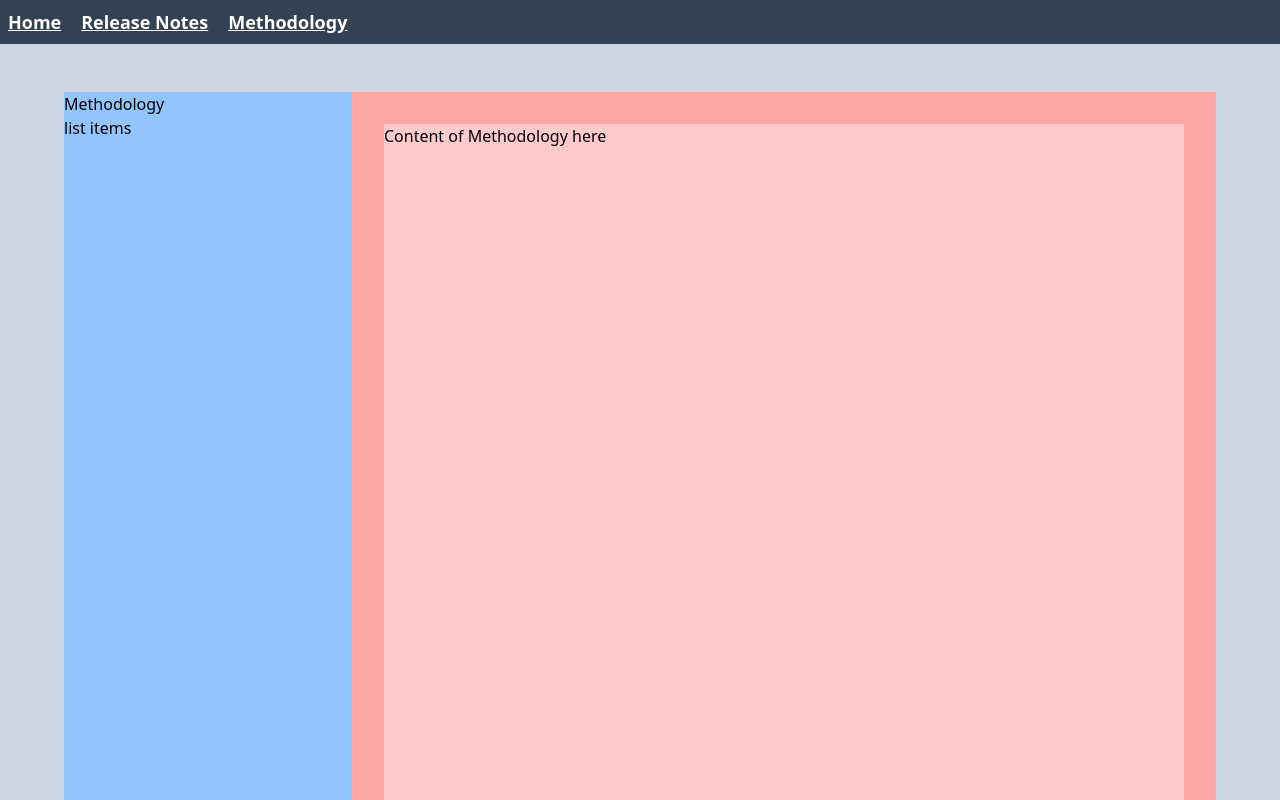
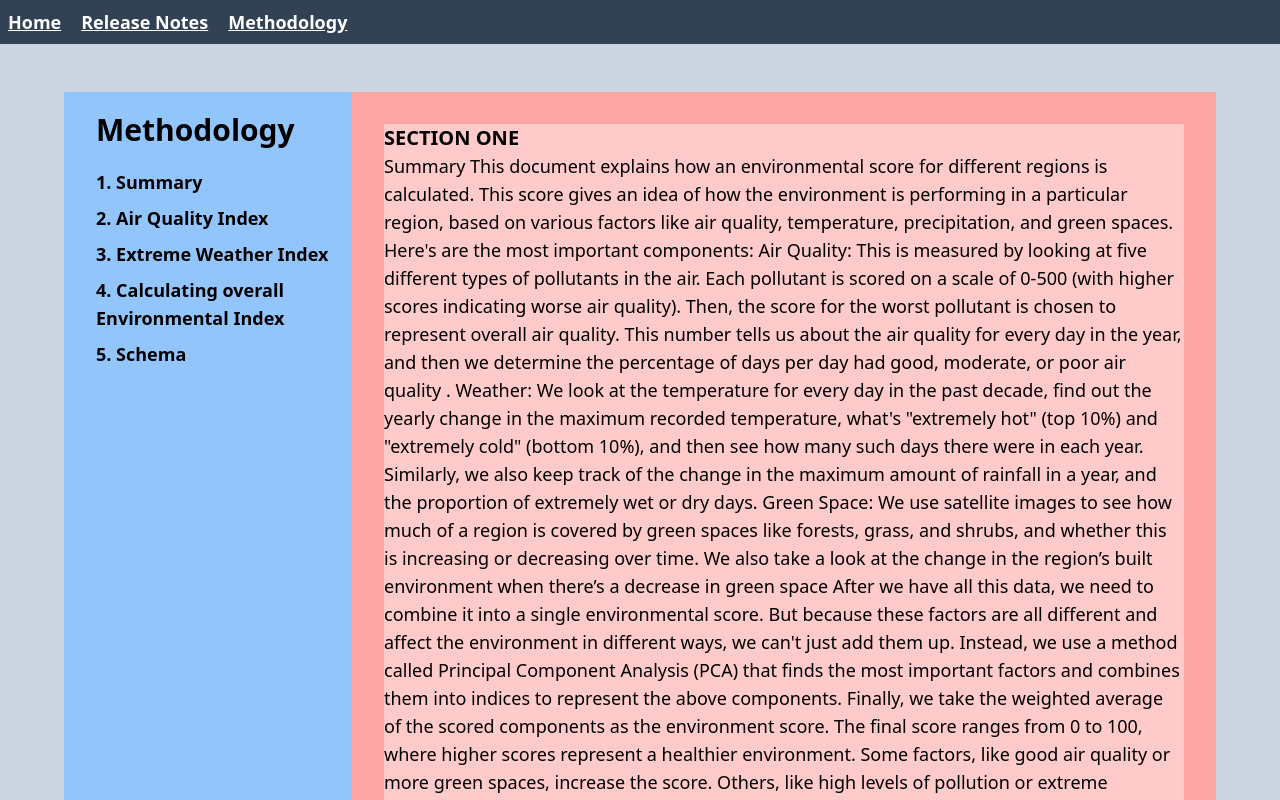
Before and after one commit to RobJJ/gpbp-ldt, a Next.js app: page /methodology in a window 1280 px wide. Built offline with nearby package versions, Linux system fonts and the light colour scheme.

Commit message:
added testing of href and sections for page navigation

```diff
--- a/src/app/methodology/page.jsx
+++ b/src/app/methodology/page.jsx
@@ -1,14 +1,84 @@
 export default function MethodologyPage() {
   return (
-    <div className="flex px-16 pt-12 bg-slate-300 w-full h-full">
+    <div className="flex px-16 pt-12 bg-slate-300 w-full h-full overflow-auto">
       <main className="flex w-full h-full">
-        <section className="h-full w-3/12 bg-blue-300 flex flex-col">
-          <h2>Methodology</h2>
-          <div> list items</div>
+        <section className="h-full w-3/12 bg-blue-300 flex flex-col gap-5 pt-5 pl-8">
+          <h2 className="font-bold text-3xl">Methodology</h2>
+          <div className="text-lg font-semibold flex flex-col gap-2">
+            <a href="#section1">1. Summary</a>
+            <a href="#section2">2. Air Quality Index</a>
+            <a href="#section3">3. Extreme Weather Index</a>
+            <a href="#section4">4. Calculating overall Environmental Index</a>
+            <a href="#section5">5. Schema</a>
+          </div>
         </section>
-        <section className="h-full w-9/12 bg-red-300 px-8 pt-8">
-          <main className="w-full h-full bg-red-200">
-            Content of Methodology here
+        <section className="h-full w-9/12 bg-red-300 px-8 pt-8 overflow-auto">
+          <main className="w-full h-full bg-red-200 flex flex-col gap-5 overflow-auto text-lg">
+            <div id="section1">
+              <span className="font-bold text-xl">SECTION ONE</span>
+              <br />
+              {` Summary This document explains how an environmental score for
+              different regions is calculated. This score gives an idea of how
+              the environment is performing in a particular region, based on
+              various factors like air quality, temperature, precipitation, and
+              green spaces. Here's are the most important components: Air
+              Quality: This is measured by looking at five different types of
+              pollutants in the air. Each pollutant is scored on a scale of
+              0-500 (with higher scores indicating worse air quality). Then, the
+              score for the worst pollutant is chosen to represent overall air
+              quality. This number tells us about the air quality for every day
+              in the year, and then we determine the percentage of days per day
+              had good, moderate, or poor air quality . Weather: We look at the
+              temperature for every day in the past decade, find out the yearly
+              change in the maximum recorded temperature, what's "extremely hot"
+              (top 10%) and "extremely cold" (bottom 10%), and then see how many
+              such days there were in each year. Similarly, we also keep track
+              of the change in the maximum amount of rainfall in a year, and the
+              proportion of extremely wet or dry days. Green Space: We use
+              satellite images to see how much of a region is covered by green
+              spaces like forests, grass, and shrubs, and whether this is
+              increasing or decreasing over time. We also take a look at the
+              change in the region’s built environment when there’s a decrease
+              in green space After we have all this data, we need to combine it
+              into a single environmental score. But because these factors are
+              all different and affect the environment in different ways, we
+              can't just add them up. Instead, we use a method called Principal
+              Component Analysis (PCA) that finds the most important factors and
+              combines them into indices to represent the above components.
+              Finally, we take the weighted average of the scored components as
+              the environment score. The final score ranges from 0 to 100, where
+              higher scores represent a healthier environment. Some factors,
+              like good air quality or more green spaces, increase the score.
+              Others, like high levels of pollution or extreme temperatures,
+              decrease the score, although the relationship is not always linear`}
+            </div>
+            <div id="section2">
+              <span className="font-bold text-xl">SECTION TWO</span>
+              <br />
+              {`Air quality index
+We first calculate the Air Quality Index (AQI) based on the measurements of five pollutants: PM2.5, NO2, CO, SO2, and O3. We create sub-indexes for each of these pollutants. The concentration measurements of these pollutants are in different units, so they are first converted into a common scale. The methodology for the calculation follow those defined by the United States Environmental Protection Agency (EPA).`}
+            </div>
+            <div id="section3">
+              <span className="font-bold text-xl">SECTION THREE</span>
+              <br />
+              {`We take data on the average temperature of each region from 2000-2010 to determine the 90th and 10th percentile. We use this to identify a 'hot threshold' (90th percentile) and a 'cold threshold' (10th percentile).
+
+For each year, we count the number of days in each region where the average temperature was above the hot threshold (90th percentile). The number of these extremely hot days is then divided by the total number of days to get a ratio, representing the proportion of the year with extremely hot temperatures. Similarly, for each year, we count the number of days in each region where the average temperature was below the cold threshold (10th percentile). The number of these extremely cold days is then divided by the total number of days to get a ratio, representing the proportion of the year with extremely cold temperatures. We also take the annual percentage changes of the percentage of number of hot and cold days.
+
+We additionally compute the annual percentage change in the region’s maximum temperature`}
+            </div>
+            <div id="section4">
+              <span className="font-bold text-xl">SECTION FOUR</span>
+              <br />
+              {`We use day time satellite imagery to measure changes in green and built coverage from one year to another. Regions that experience large reductions in green space have lower scores, while regions that experience growth in green space have higher scores. Additionally, regions which have positive annual percentage changes in built coverage and a negative percentage changes in the green coverage will have lower scores, while having a positive annual percentage change in both coverages yield 0 impact to the forest score`}
+            </div>
+            <div id="section5">
+              <span className="font-bold text-xl">SECTION FIVE</span>
+              <br />
+              {`We then calculate an overall environmental score using Principal Component Analysis (PCA). PCA is an unsupervised learning technique that is used for ‘dimensionality reduction’. It transforms the original set of variables into a new set of uncorrelated variables, known as principal components.
+
+We calculate the overall environmental score by conducting PCA on the following variables:`}
+            </div>
           </main>
         </section>
       </main>
```
